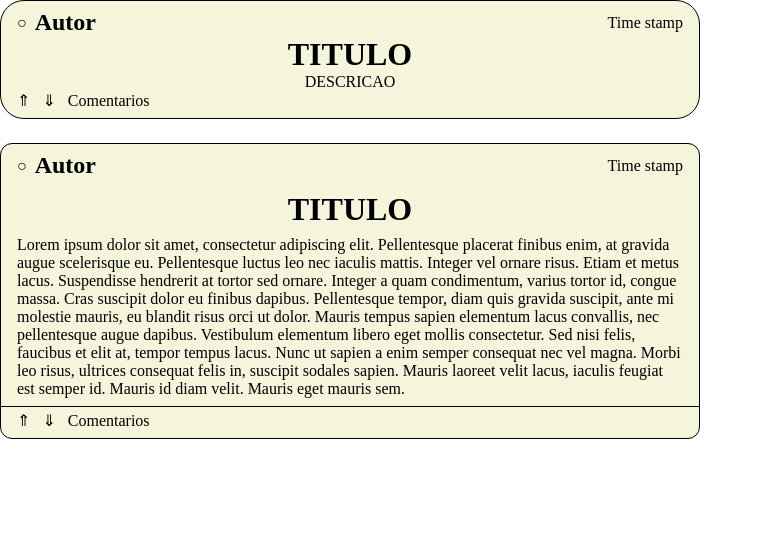
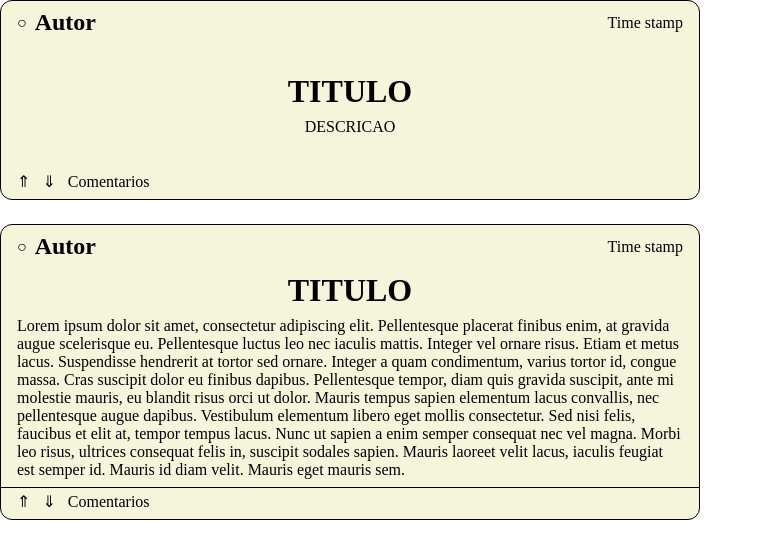
Before and after one commit to NickTheCreator/react-components, a React (Vite) app: page / in a window 1280 px wide. Shown: the top 558 px of the page, without its empty margins (0-763 px from the left). Built offline with nearby package versions, Linux system fonts and the light colour scheme.

Commit message:
style: adicionada altura e largura minima, corrigido os espaçãmento entre o header, body e footer dos componentes

```diff
--- a/src/components/PostCard/index.jsx
+++ b/src/components/PostCard/index.jsx
@@ -13,8 +13,8 @@ export default function PostCard() {
 				<p>Time stamp</p>
 			</div>
 			<div className="postCard--body">
-				<h1>{title}</h1>
-				<p>{description}</p>
+				<h1 className="post--title">{title}</h1>
+				<p className="post--content">{description}</p>
 			</div>
 			<div className="postCard--footer">
 				<p>&uArr;</p>
--- a/src/styles/commentaryCard.css
+++ b/src/styles/commentaryCard.css
@@ -1,6 +1,11 @@
 .commentaryCard--container {
 	max-width: 700px;
 	min-width: 350px;
+	min-height: 200px;
+
+	display: flex;
+	flex-direction: column;
+	justify-content: space-between;
 
 	background-color: beige;
 
--- a/src/styles/postCard.css
+++ b/src/styles/postCard.css
@@ -1,16 +1,23 @@
 .postCard--container {
 	max-width: 700px;
+	min-width: 350px;
+	min-height: 200px;
+
+	display: flex;
+	flex-direction: column;
+	justify-content: space-between;
 
 	background-color: beige;
+
 	border: 1px solid #000;
-
-	padding: 8px 16px;
-	border-radius: 24px;
+	border-radius: 12px;
 
 	.postCard--header {
 		display: flex;
 		align-items: center;
 		justify-content: space-between;
+		padding: 8px 16px 4px 16px;
+
 		.autor--post {
 			display: flex;
 			align-items: center;
@@ -22,12 +29,20 @@
 		display: flex;
 		flex-direction: column;
 		align-items: center;
+		padding: 4px 16px;
+		.post--title {
+			padding: 4px 0;
+		}
+		.post--content {
+			padding: 4px 0;
+		}
 	}
 
 	.postCard--footer {
 		display: flex;
 		align-items: center;
+		gap: 12px;
 
-		gap: 12px;
+		padding: 4px 16px 8px 16px;
 	}
 }
```
